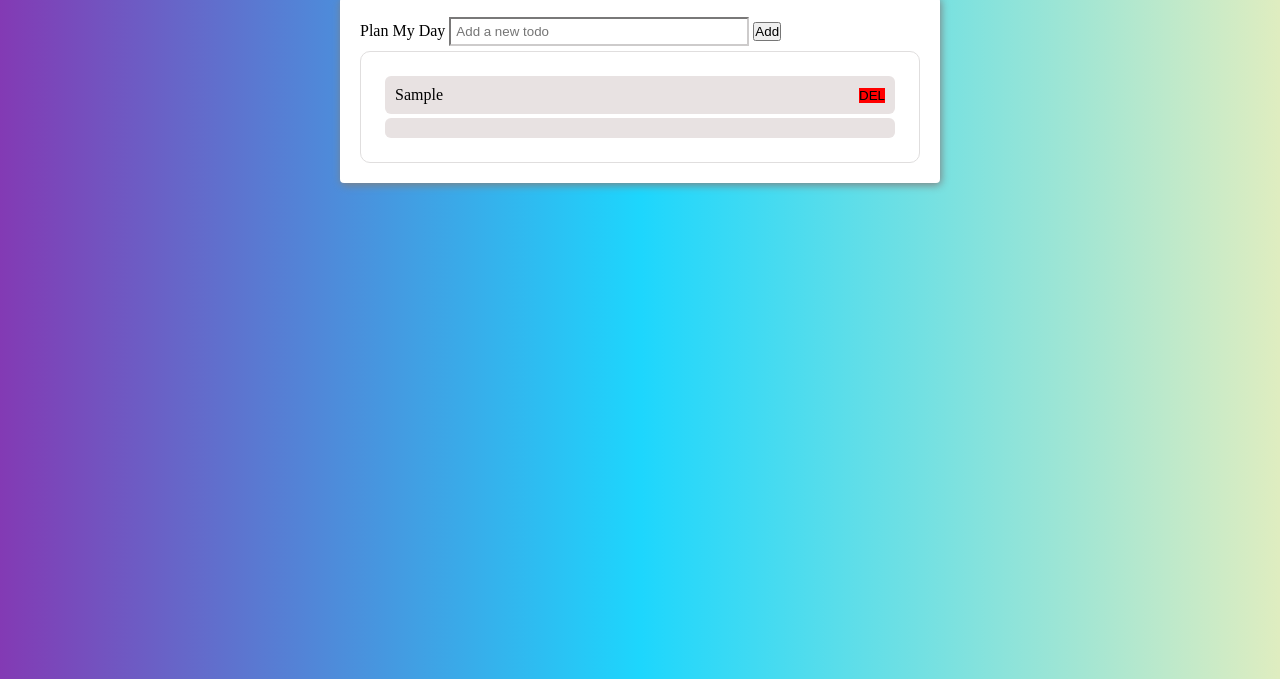
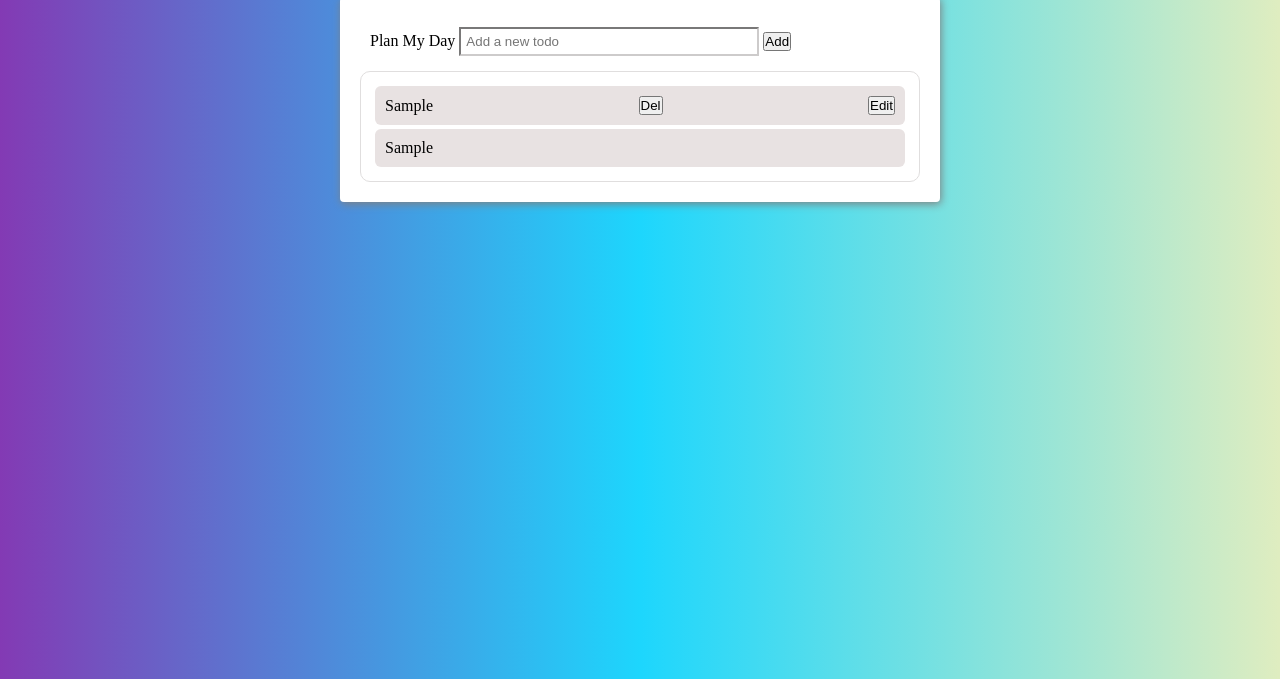
Before and after one commit to AnulikaP/toDo-App, a plain HTML site: page index.html in a window 1280 px wide. Both pictures are taken after typing "Sample" into the empty fields and a click on the button "Add". Shown: the part 121-800 px from the top of the page. Drawn offline with Linux system fonts and the light colour scheme.

Commit message:
second commit

```diff
--- a/index.html
+++ b/index.html
@@ -17,12 +17,12 @@
     <main class="container">
 
     <div class="todo">
-        Plan My Day <input type="text" id="writeHere" placeholder="Add a new todo"/>
+        Plan My Day <input type="text" id="writeHere" placeholder="Add a new todo" name="textInput"/>
         <button id="addHere">Add</button>
     </div>
         <div class="actions">
         <ul class="list">
-            <li class="listItems"><p>Hello</p><button class="delBtn">X</button></li>
+            <li class="listItems">  <div><button class="editButton">edit</button><button class="delBtn">X</button> </div></li>
 
         </ul>
     </div>
--- a/index.js
+++ b/index.js
@@ -1,34 +1,47 @@
-
 
 const inputHere = document.querySelector('#writeHere');
 const addNow = document.querySelector('#addHere');
 const listGroup = document.querySelector('.list');
 const whatToDo = document.querySelector('.listItems');
 
-whatToDo.innerHTML = localStorage.getItem('value');
+
+
+whatToDo.innerHTML = localStorage.getItem('textInput');
 
 function display() {
-    localStorage.setItem('myStorage', input.value);
+    localStorage.setItem('textInput', inputHere.value);
 
 }
 
+inputHere.addEventListener('input', letter => {
+    whatToDo.textContent = letter.target.value;
+});
+
+
 addNow.addEventListener('click', (e) => {
     e.preventDefault();
+
+ const slowDown = inputHere.value;
+ if (!slowDown) {
+   return alert('Please input a Todo');
+
+}
  //   You can add a new item to the todo list (required)
 
  if(inputHere.value === "") {
     console.log("empty")
  }
  else {
-    const newListItem = document.createElement('li');
+ const newListItem = document.createElement('li');
  const newBtn = document.createElement('button');
+ const editbtn = document.createElement('button');
 
- newBtn.textContent = "DEL";
- newBtn.style.background = 'red';
- newBtn.style.border = 'none'
+ newBtn.textContent = "Del";
+
+ editbtn.textContent = 'Edit';
 
  newBtn.className = "delBtn";
-
+ editbtn.className = 'editButton';
 
  newListItem.className = 'listItems';
 
@@ -36,8 +49,8 @@ addNow.addEventListener('click', (e) => {
 const newListText = document.createTextNode(inputHere.value);
 
 newListItem.appendChild(newListText);
-newListItem.appendChild(newBtn)
-
+newListItem.appendChild(newBtn);
+newListItem.appendChild(editbtn);
 
 //the todo list must show the most recently added item first on the list
 
--- a/style.css
+++ b/style.css
@@ -32,6 +32,9 @@ h1{
     flex-direction: column;
 
 }
+.todo{
+    padding: 10px;
+}
 .todo input{
     width: 300px;
     padding: 5px;
@@ -41,7 +44,7 @@ li{
     list-style-type: none;
 }
 .actions{
-    padding: 20px;
+    padding: 10px;
     border: 1px solid rgb(224, 222, 222);
     border-radius: 10px;
     margin-top: 5px;
@@ -56,11 +59,3 @@ li{
     justify-content: space-between;
     align-items: center;
 }
-
-
-
-
-
-@media(max-width:76{
-
-}
```
